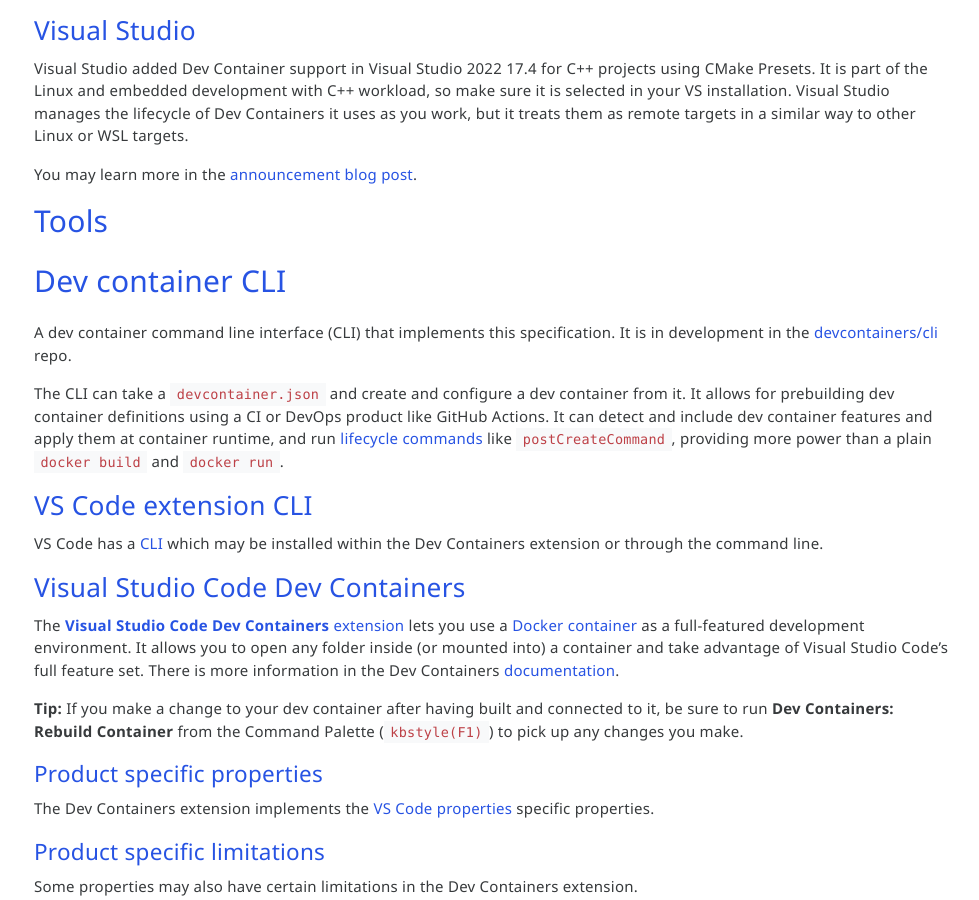
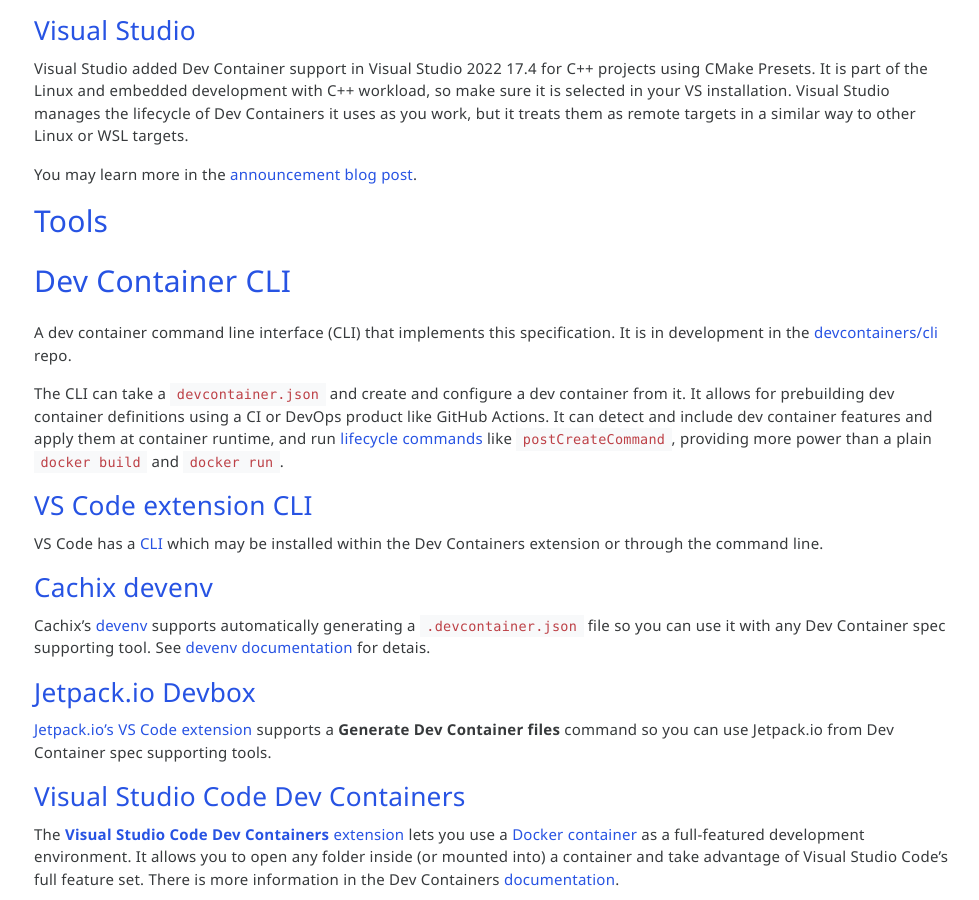
Before and after one commit to devcontainers/devcontainers.github.io, a Jekyll site: the page built from supporting.md, in a window 1280 px wide and 900 px high, scrolled down 872 px. Shown: the whole window, without its empty margins (146-1125 px from the left). Built offline with Jekyll 4.4.1, drawn with Linux system fonts in a browser that asks for light colours; nearby versions of some CDN libraries; comment, search, counter and statistics services are not loaded; some of the changed text lies outside the part shown.

Commit message:
Add limitations, new supporting tools

````diff
--- a/supporting.md
+++ b/supporting.md
@@ -41,7 +41,7 @@
 
 ## <a href="#tools" name="tools" class="anchor"> Tools </a>
 
-## <a href="#devcontainer-cli" name="devcontainer-cli" class="anchor"> Dev container CLI </a>
+## <a href="#devcontainer-cli" name="devcontainer-cli" class="anchor"> Dev Container CLI </a>
 
 A dev container command line interface (CLI) that implements this specification. It is in development in the [devcontainers/cli](https://github.com/devcontainers/cli) repo.
 
@@ -50,6 +50,15 @@
 ### <a href="#dev-containers-cli" name="dev-containers-cli" class="anchor"> VS Code extension CLI </a>
 
 VS Code has a [CLI](https://code.visualstudio.com/docs/remote/devcontainer-cli) which may be installed within the Dev Containers extension or through the command line.
+
+### <a href="#cachix-devenv" name="cachix-devenv" class="anchor"> Cachix devenv </a>
+
+Cachix's [devenv](https://devenv.sh/) supports automatically generating a `.devcontainer.json` file so you can use it with any Dev Container spec supporting tool. See [devenv documentation](https://devenv.sh/integrations/codespaces-devcontainer/) for detais.
+
+### <a href="#jetpack-io-devbox" name="jetpack-io-devbox" class="anchor"> Jetpack.io Devbox </a>
+
+[Jetpack.io's VS Code extension](https://marketplace.visualstudio.com/items?itemName=jetpack-io.devbox) supports a **Generate Dev Container files** command so you can use Jetpack.io from Dev Container spec supporting tools.
+
 
 ### <a href="#dev-containers" name="dev-containers" class="anchor"> Visual Studio Code Dev Containers </a>
 
@@ -101,18 +110,21 @@
 }
 ```
 
+Note that currently Codespaces reads these properties from devcontainer.json, not image metadata.
+
 #### <a href="#codespaces-specific-limitations" name="codespaces-specific-limitations" class="anchor"> Product specific limitations </a>
 
 Some properties may apply differently to Codespaces.
 
-| Property or variable | Type  | Description |
-|:------------------|:------------|:------------|
+| Property or variable | Type | Description |
+|----------|---------|----------------------|
 | `mounts` | array | Codespaces ignores "bind" mounts with the exception of the Docker socket. Volume mounts are still allowed.|
 | `forwardPorts` | array | Codespaces does not yet support the `"host:port"` variation of this property. |
 | `portsAttributes` | object | Codespaces does not yet support the `"host:port"` variation of this property.|
 | `shutdownAction` | enum | Does not apply to Codespaces. |
 | `${localEnv:VARIABLE_NAME}` | Any | For Codespaces, the host is in the cloud rather than your local machine.|
-| `waitFor` | enum | Codespaces does not yet support `waitFor`. |
+| `customizations.codespaces` | object | Codespaces reads this property from devcontainer.json, not image metadata. |
+| `hostRequirements` | object | Codespaces reads this property from devcontainer.json, not image metadata. |
 {: .table .table-bordered .table-responsive}
 
 ### <a href="#schema" name="schema" class="anchor"> Schema </a>
````
